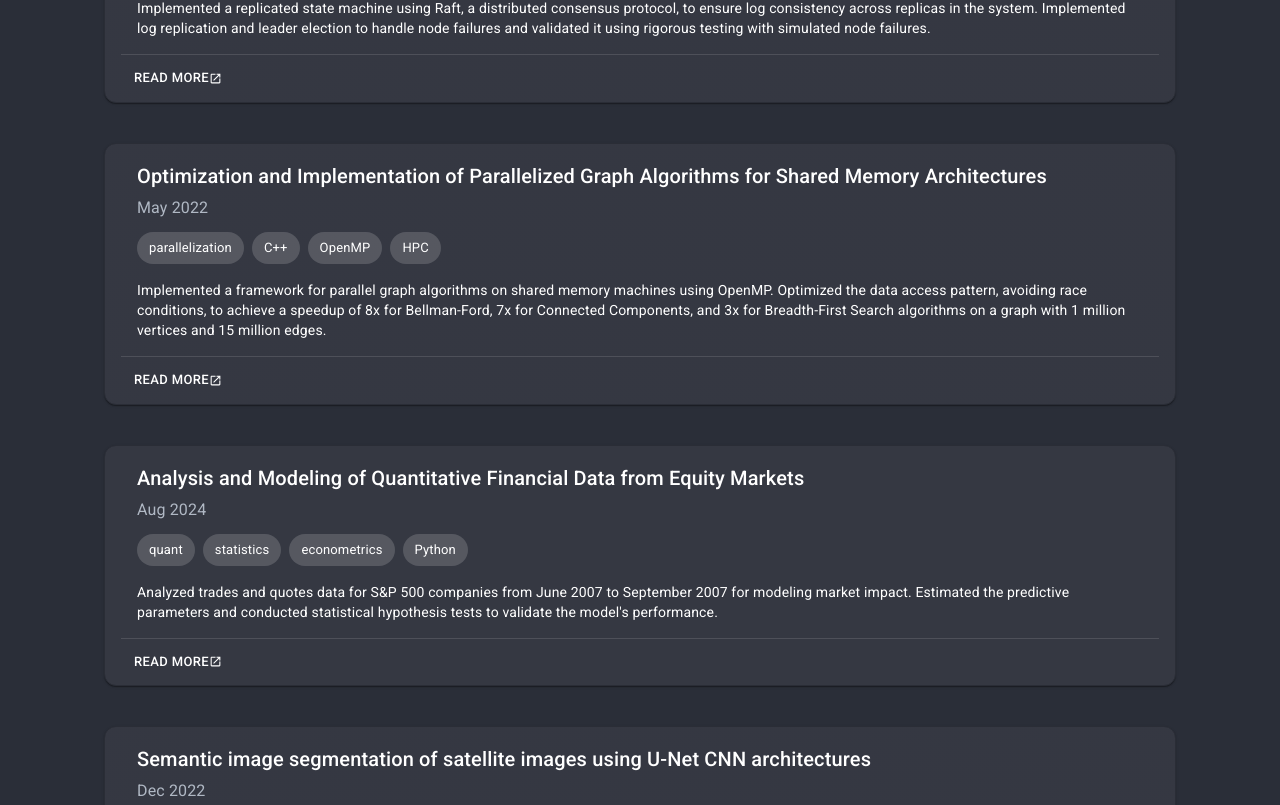
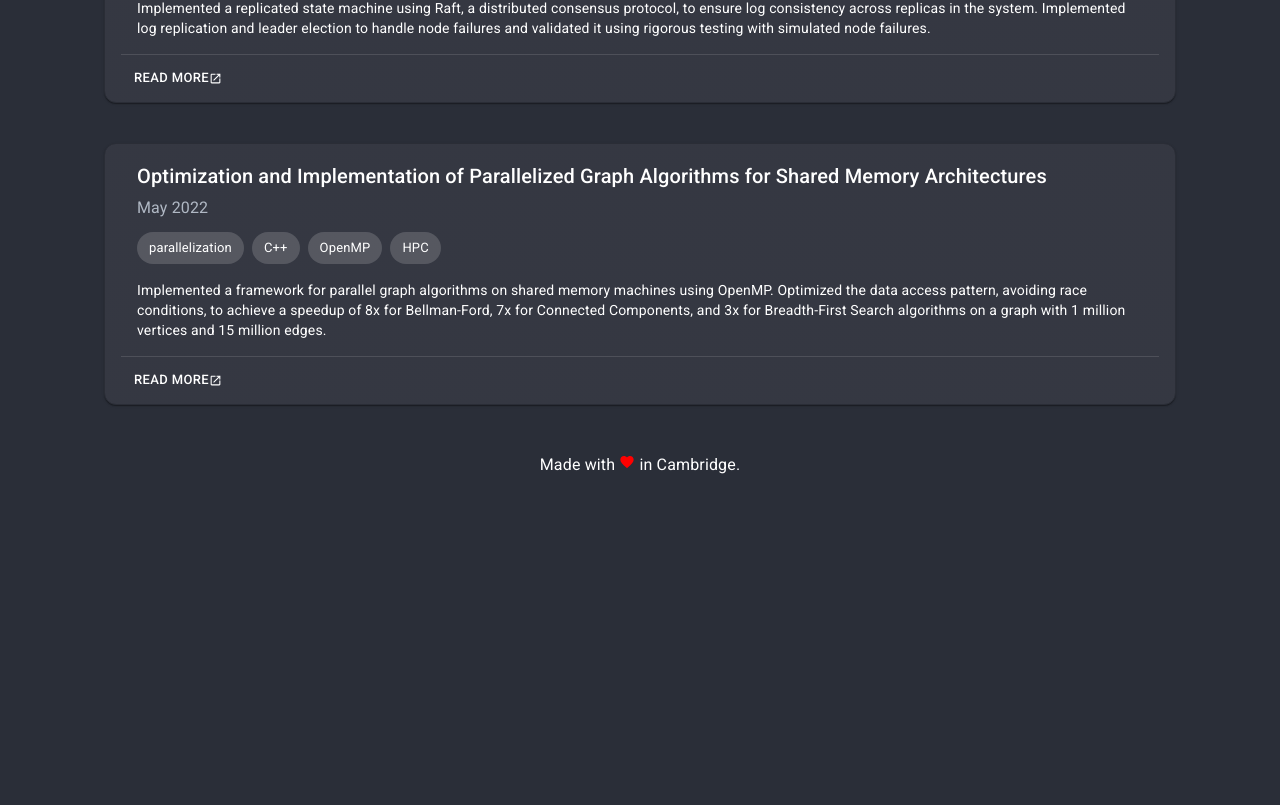
Before and after one commit to khandu-utkarsh/khandu-utkarsh.github.io, a Next.js app in the folder my-website/: page /writings in a window 1280 px wide. Shown: the part 2775-3580 px from the top of the page. After the commit the page ends 3260 px from the top, so only its background shows below. Built offline with nearby package versions, Linux system fonts and the light colour scheme.

Commit message:
Made some changes in the project thing..

```diff
--- a/my-website/public/projectDetails.json
+++ b/my-website/public/projectDetails.json
@@ -6,7 +6,8 @@
             "introContent": "My understanding of the frontend development process, particularly with React, and how it integrates with the Next.js framework.",
             "keywords": ["frontend", "TypeScript", "JavaScript", "React", "Next.js"],
             "type": "article",
-            "link": "https://utkarshkhandelwal.substack.com/p/my-understanding-of-nextjs?r=rvgvb"
+            "link": "https://utkarshkhandelwal.substack.com/p/my-understanding-of-nextjs?r=rvgvb",
+            "toBeDisplayed": true
         },
         {
             "heading": "Understanding the Components of Software Systems",
@@ -14,7 +15,8 @@
             "introContent": "My compilation of the study of typical components of distributed software systems. I will keep it updated with all my insights.",
             "keywords": ["backend", "database"],
             "type": "article",
-            "link": "https://utkarshkhandelwal.substack.com/p/understanding-the-components-of-software?r=rvgvb"
+            "link": "https://utkarshkhandelwal.substack.com/p/understanding-the-components-of-software?r=rvgvb",
+            "toBeDisplayed": true
         },
         {
             "heading": "Understanding Event Loop-Driven Architectures",
@@ -22,7 +24,8 @@
             "introContent": "Implemented event loops in both Go and Python to gain insights into how they work.",
             "keywords": ["event-loop", "single-thread", "Go", "Python"],
             "type": "article",
-            "link": "https://utkarshkhandelwal.substack.com/p/implementation-and-understanding?r=rvgvb"
+            "link": "https://utkarshkhandelwal.substack.com/p/implementation-and-understanding?r=rvgvb",
+            "toBeDisplayed": true
         },
         {
             "heading": "Understanding Different Programming Languages",
@@ -30,7 +33,8 @@
             "introContent": "This article contains my understanding of programming languages and a comparison of different features found in each of them. This is an ongoing study, and I continue to update it with any new findings.",
             "keywords": ["C++", "Go", "TypeScript", "JavaScript", "Python", "Elixir"],
             "type": "article",
-            "link": "https://utkarshkhandelwal.substack.com/p/my-understanding-of-different-programming?r=rvgvb"
+            "link": "https://utkarshkhandelwal.substack.com/p/my-understanding-of-different-programming?r=rvgvb",
+            "toBeDisplayed": true
         },
         {
             "heading": "Implementation of Git",
@@ -38,7 +42,8 @@
             "introContent": "Implemented Git interface and plumbing commands to clone a repository from the remote.",
             "keywords": ["Git", "TypeScript"],
             "type": "implementation",
-            "link": "https://utkarshkhandelwal.substack.com/p/implementation-of-git-in-go?r=rvgvb"
+            "link": "https://utkarshkhandelwal.substack.com/p/implementation-of-git-in-go?r=rvgvb",
+            "toBeDisplayed": true
         },
         {
             "heading": "Implementation of an HTTP Web Server",
@@ -46,7 +51,8 @@
             "introContent": "Implemented a basic HTTP server that can accept HTTP requests and send appropriate responses.",
             "keywords": ["web servers", "TypeScript", "http"],
             "type": "implementation",
-            "link": "https://utkarshkhandelwal.substack.com/p/implementing-and-understanding-of?r=rvgvb"
+            "link": "https://utkarshkhandelwal.substack.com/p/implementing-and-understanding-of?r=rvgvb",
+            "toBeDisplayed": true
         },
         {
             "heading": "Implementation of SQLite",
@@ -54,7 +60,8 @@
             "introContent": "Implemented a version that can read SQLite database files and execute basic SQL queries like SELECT, WHERE, etc., using indexes.",
             "keywords": ["SQL", "Go", "relational database"],
             "type": "implementation",
-            "link": "https://utkarshkhandelwal.substack.com/p/writing-an-sqlite-reader-in-go?r=rvgvb"
+            "link": "https://utkarshkhandelwal.substack.com/p/writing-an-sqlite-reader-in-go?r=rvgvb",
+            "toBeDisplayed": true
         },
         {
             "heading": "Implementation of Redis",
@@ -62,7 +69,8 @@
             "introContent": "Implemented an event loop-based Redis server that can parse and read RDB files, read, write, and replicate in-memory storage, and support Redis streams and transactions.",
             "keywords": ["Redis", "Go", "distributed systems"],
             "type": "implementation",
-            "link": "https://utkarshkhandelwal.substack.com/p/implementation-of-redis?r=rvgvb"
+            "link": "https://utkarshkhandelwal.substack.com/p/implementation-of-redis?r=rvgvb",
+            "toBeDisplayed": true
         },
         {
             "heading": "Implementation of the Chord Protocol-Based Distributed Hash Table for Peer-to-Peer Networks",
@@ -70,7 +78,8 @@
             "introContent": "Implemented a scalable key-value store using the Chord Protocol for decentralized networks. The Chord Protocol simplifies key lookup, node joining, and leaving processes, ensuring consistent behavior. Conducted performance evaluations on fetch times by increasing the key count from 100K to 1.6M on a system with 100 nodes.",
             "keywords": ["distributed systems", "Go", "gRPCs"],
             "type": "implementation",
-            "link": "https://utkarshkhandelwal.substack.com/p/implementation-of-distributed-key"
+            "link": "https://utkarshkhandelwal.substack.com/p/implementation-of-distributed-key",
+            "toBeDisplayed": true
         },
         {
             "heading": "Implementation of the Raft Consensus Algorithm for Distributed Systems",
@@ -78,7 +87,8 @@
             "introContent": "Implemented a replicated state machine using Raft, a distributed consensus protocol, to ensure log consistency across replicas in the system. Implemented log replication and leader election to handle node failures and validated it using rigorous testing with simulated node failures.",
             "keywords": ["distributed systems", "Elixir", "Raft"],
             "type": "implementation",
-            "link": "https://utkarshkhandelwal.substack.com/p/raft-consensus-algorithm-implementation"
+            "link": "https://utkarshkhandelwal.substack.com/p/raft-consensus-algorithm-implementation",
+            "toBeDisplayed": true
         },
         {
             "heading": "Optimization and Implementation of Parallelized Graph Algorithms for Shared Memory Architectures",
@@ -86,7 +96,8 @@
             "introContent": "Implemented a framework for parallel graph algorithms on shared memory machines using OpenMP. Optimized the data access pattern, avoiding race conditions, to achieve a speedup of 8x for Bellman-Ford, 7x for Connected Components, and 3x for Breadth-First Search algorithms on a graph with 1 million vertices and 15 million edges.",
             "keywords": ["parallelization", "C++", "OpenMP", "HPC"],
             "type": "implementation",
-            "link": "https://utkarshkhandelwal.substack.com/p/parallelized-graph-algorithm-optimization"
+            "link": "https://utkarshkhandelwal.substack.com/p/parallelized-graph-algorithm-optimization",
+            "toBeDisplayed": true
         },
         {
             "heading": "Analysis and Modeling of Quantitative Financial Data from Equity Markets",
@@ -94,7 +105,8 @@
             "introContent": "Analyzed trades and quotes data for S&P 500 companies from June 2007 to September 2007 for modeling market impact. Estimated the predictive parameters and conducted statistical hypothesis tests to validate the model's performance.",
             "keywords": ["quant", "statistics", "econometrics", "Python"],
             "type": "implementation",
-            "link": "https://utkarshkhandelwal.substack.com/p/equity-market-modeling-and-analysis"
+            "link": "https://utkarshkhandelwal.substack.com/p/equity-market-modeling-and-analysis",
+            "toBeDisplayed": false
         },
         {
             "heading": "Semantic image segmentation of satellite images using U-Net CNN architectures",
@@ -102,7 +114,8 @@
             "introContent": "Experimented with various U-Net models using different encoders to segment satellite images in the Landcover.ai dataset.",
             "keywords": ["computer vision", "segmentation", "PyTorch", "CNN"],
             "type":"implementation",
-            "link": "https://utkarshkhandelwal.substack.com/p/semantic-image-segmentation-of-satellite"
+            "link": "https://utkarshkhandelwal.substack.com/p/semantic-image-segmentation-of-satellite",
+            "toBeDisplayed": false
         },
         {
             "heading": "Implementation and analysis of various Monte Carlo sampling algorithms",
@@ -110,7 +123,8 @@
             "introContent": "Developed parallel algorithms in Python to implement Monte Carlo sampling techniques for estimating statistical quantities. These algorithms included importance sampling, ensemble methods, MCMC schemes, Langevin dynamics, and more.",
             "keywords": ["statistics", "Python", "sampling techniques", "mcmc"],
             "type": "implementation",
-            "link": "https://utkarshkhandelwal.substack.com/p/implementation-of-monte-carlo-sampling"
+            "link": "https://utkarshkhandelwal.substack.com/p/implementation-of-monte-carlo-sampling",
+            "toBeDisplayed": false
         },
         {
             "heading": "Experimentation with Incorporating Causal Inference in Recommendation Systems",
@@ -118,7 +132,8 @@
             "introContent": "Experimented with capturing causal relationships between user actions and recommended items using probabilistic latent factor models, and used that inference to build recommendation systems.",
             "keywords": ["machine learning", "recommendation systems", "PyTorch", "Python"],
             "type": "implementation",
-            "link": "https://utkarshkhandelwal.substack.com/p/incorporating-causal-inference-into"
+            "link": "https://utkarshkhandelwal.substack.com/p/incorporating-causal-inference-into",
+            "toBeDisplayed": false
         },
         {
             "heading": "2D graphics interactive editor",
@@ -126,7 +141,8 @@
             "introContent": "Developed a desktop application featuring a custom rasterization pipeline for real-time, responsive manipulation of 2D graphics (triangles).",
             "keywords": ["computer graphics", "rasterization", "C++"],
             "type": "implementation",
-            "link": "https://utkarshkhandelwal.substack.com/p/desktop-application-for-2d-graphics"
+            "link": "https://utkarshkhandelwal.substack.com/p/desktop-application-for-2d-graphics",
+            "toBeDisplayed": false
         }
     ],
     "resume": {
--- a/my-website/src/app/writings/page.tsx
+++ b/my-website/src/app/writings/page.tsx
@@ -16,6 +16,7 @@ interface ProjectInterface {
     keywords: string[];
     type: string;
     link: string;
+    toBeDisplayed: boolean;
 }
 
 // export async function getStaticProps() {
@@ -46,6 +47,9 @@ export default function BasicCard() {
     }, []);
 
     const filteredProjects = projects?.filter(project => {
+        // Only show projects that are marked to be displayed
+        if (!project.toBeDisplayed) return false;
+
         // Text search
         const searchMatch =
             searchQuery === '' ||
@@ -74,8 +78,14 @@ export default function BasicCard() {
                 />
             </Box>
 
-            {/* Projects List */}
-            {filteredProjects?.map((project, index) => (
+            {/* Show message if no projects match the filter */}
+            {filteredProjects?.length === 0 ? (
+                <Typography variant="body1" sx={{ textAlign: 'center', mt: 4 }}>
+                    No writings found matching your search.
+                </Typography>
+            ) : (
+                /* Projects List */
+                filteredProjects?.map((project, index) => (
                     <WCard
                         key={project.heading}
                         cardHeading={project.heading}
@@ -90,7 +100,8 @@ export default function BasicCard() {
                             },
                         }}
                     />
-            ))}
+                ))
+            )}
         </Box>
     );
 }
```
Lines whose indentation alone changed are shown as unchanged.
